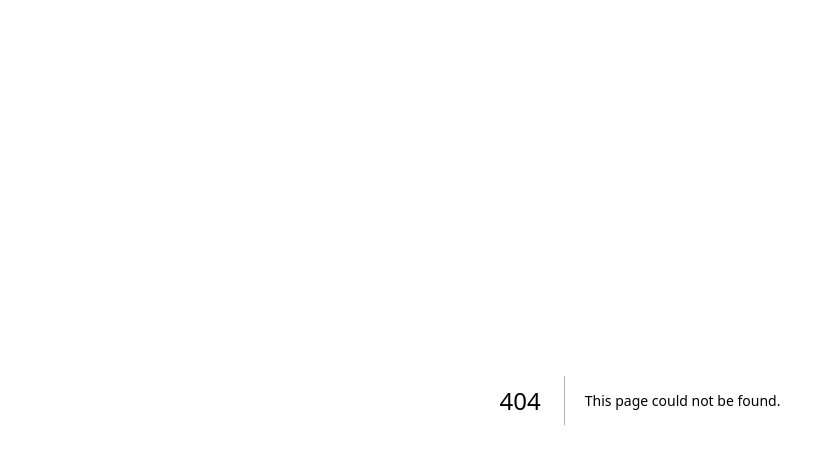
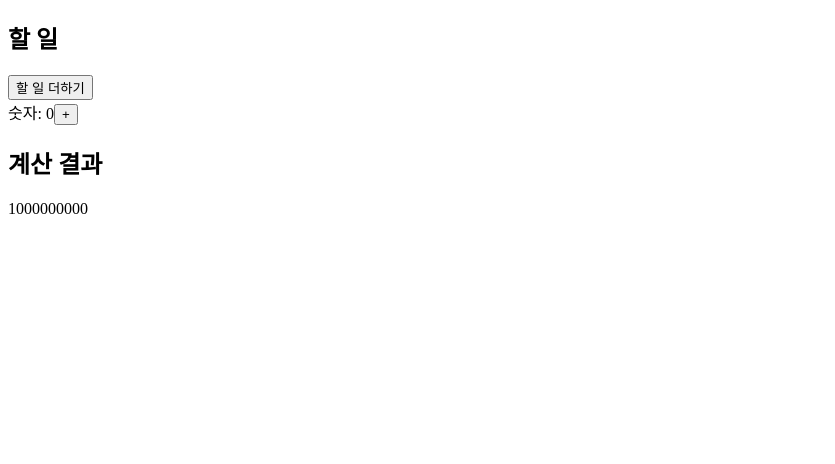
Before and after one commit to in-ch/senior_react_example, a Next.js app: page /useMemo2 in a window 1280 px wide. Before the commit this address had no page. Shown: the top 464 px of the page, without its empty margins (0-835 px from the left). Built offline with nearby package versions, Linux system fonts and the light colour scheme.

Commit message:
feat: useMemo 예제2

```diff
--- /dev/null
+++ b/src/app/useMemo2/page.tsx
@@ -0,0 +1,47 @@
+"use client";
+
+import { NextPage } from 'next';
+import { useMemo, useState } from 'react';
+
+const expensiveCalculation = (num:number) => {
+  for (let i = 0; i < 1000000000; i++) {
+    num += 1;
+  }
+  return num;
+};
+
+const Index: NextPage = () => {
+  const [count, setCount] = useState(0);
+  const [todos, setTodos] = useState([]);
+  // const calculation = expensiveCalculation(count); // (1)
+  const calculation = useMemo(() => expensiveCalculation(count), [count]); // (2)
+
+  const increment = () => {
+    setCount((c) => c + 1);
+  };
+  const addTodo = () => {
+    setTodos((t) => {
+        return [...t, '새로운 할일'];
+    });
+  };
+
+  return (
+    <div>
+      <div>
+        <h2>할 일</h2>
+        {todos.map((todo, index) => {
+          return <p key={index}>{todo}</p>;
+        })}
+        <button onClick={addTodo}>할 일 더하기</button>
+      </div>
+      <div>
+        숫자: {count}
+        <button onClick={increment}>+</button>
+        <h2>계산 결과</h2>
+        {calculation}
+      </div>
+    </div>
+  );
+};
+
+export default Index;
```
